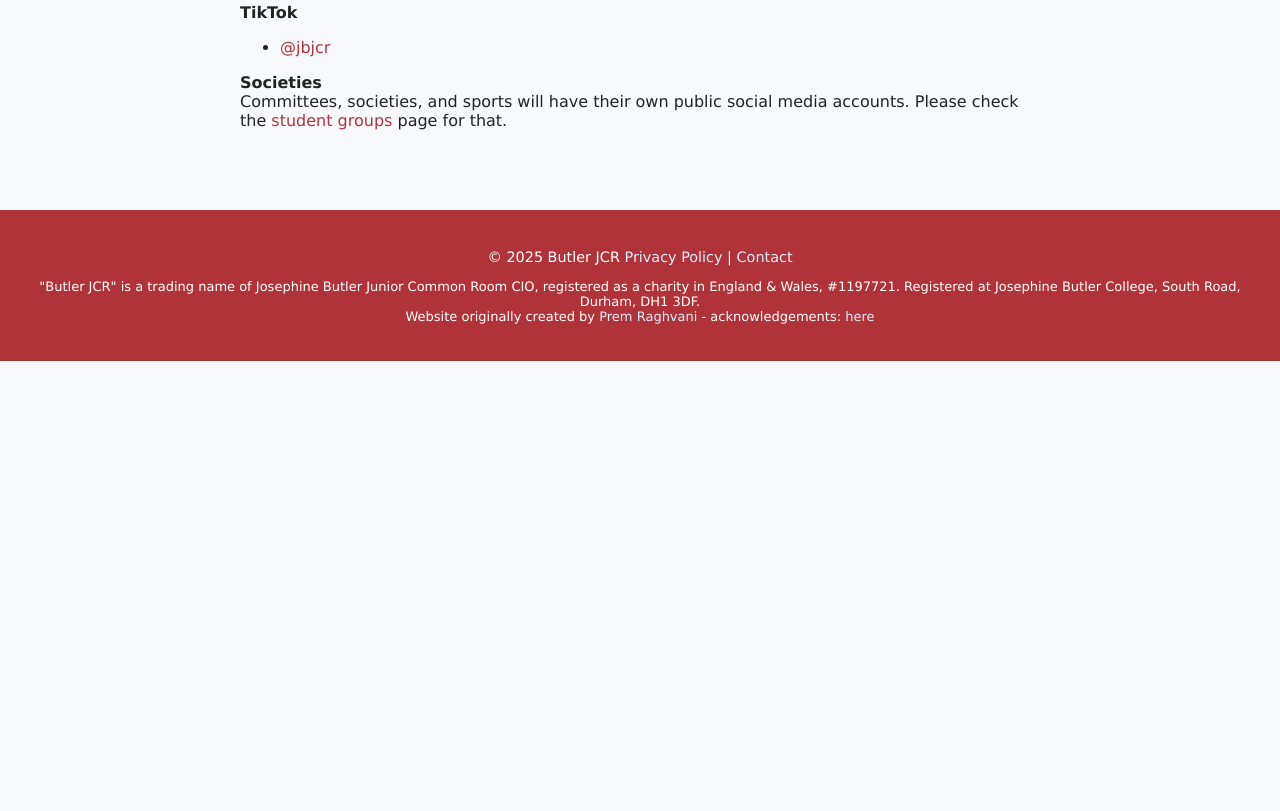
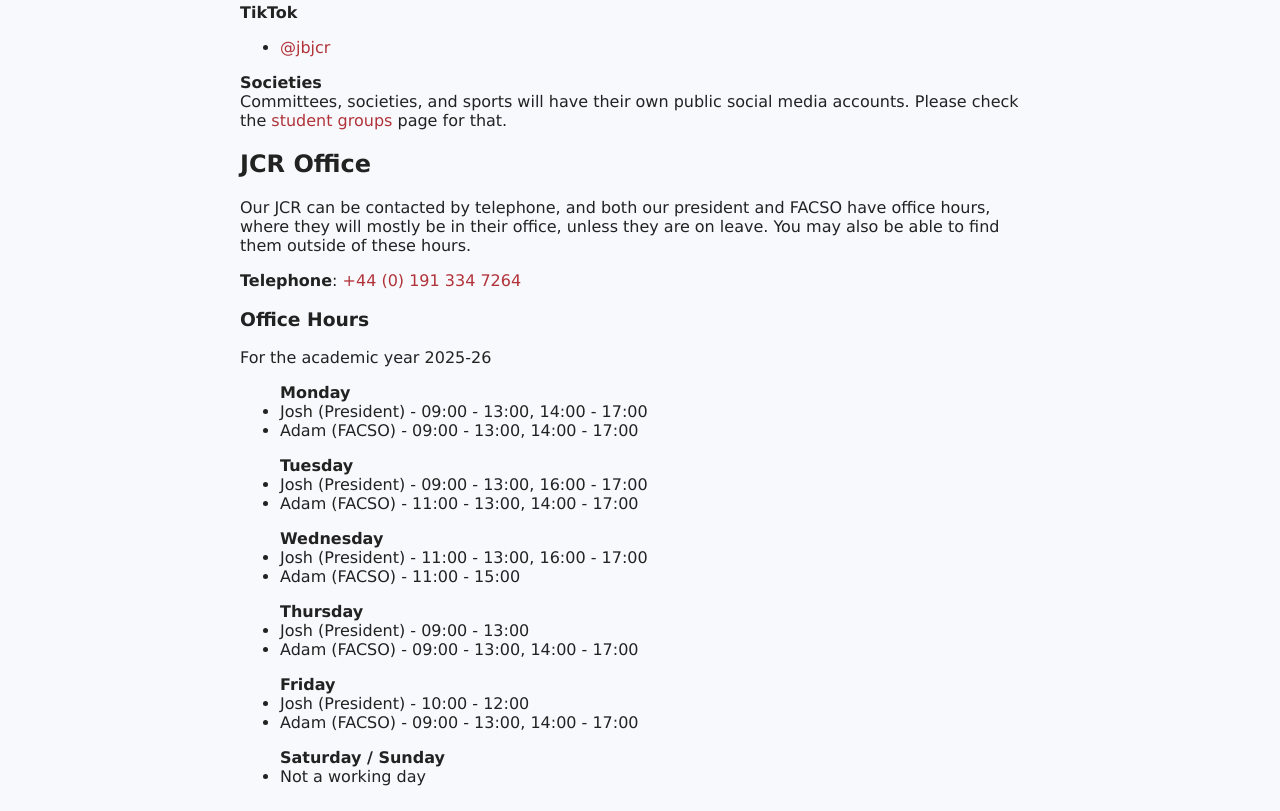
Before and after one commit to josephinebutlerjcr/public-website, a website: page assets/html/contact.html in a window 1280 px wide. Shown: the part 1169-1980 px from the top of the page. Before the commit the page ends 1530 px from the top, so only its background shows below. Drawn offline with Linux system fonts and the light colour scheme; files that its build step writes are made by us from their sources.

Commit message:
added office hours / tel

```diff
--- a/assets/html/contact.html
+++ b/assets/html/contact.html
@@ -110,6 +110,44 @@
                 <b>Societies</b><br>
                 Committees, societies, and sports will have their own public social media accounts. Please check the <a href="/groups">student groups</a> page for that.
             </p>
+
+            <!--Office Hours-->
+            <h2>JCR Office</h2>
+            <p>Our JCR can be contacted by telephone, and both our president and FACSO have office hours, where they
+                will mostly be in their office, unless they are on leave. You may also be able to find them outside of these hours.
+            </p>
+            <p><b>Telephone</b>: <a href="tel:+441913347264">+44 (0) 191 334 7264</a></p>
+            <h3>Office Hours</h3>
+            <p>For the academic year 2025-26</p>
+                <ul>
+                    <b>Monday</b>
+                    <li>Josh (President) - 09:00 - 13:00, 14:00 - 17:00</li>
+                    <li>Adam (FACSO) - 09:00 - 13:00, 14:00 - 17:00</li>
+                </ul>
+                <ul>
+                    <b>Tuesday</b>
+                    <li>Josh (President) - 09:00 - 13:00, 16:00 - 17:00</li>
+                    <li>Adam (FACSO) - 11:00 - 13:00, 14:00 - 17:00</li>
+                </ul>
+                <ul>
+                    <b>Wednesday</b>
+                    <li>Josh (President) - 11:00 - 13:00, 16:00 - 17:00</li>
+                    <li>Adam (FACSO) - 11:00 - 15:00</li>
+                </ul>
+                <ul>
+                    <b>Thursday</b>
+                    <li>Josh (President) - 09:00 - 13:00</li>
+                    <li>Adam (FACSO) - 09:00 - 13:00, 14:00 - 17:00</li>
+                </ul>
+                <ul>
+                    <b>Friday</b>
+                    <li>Josh (President) - 10:00 - 12:00</li>
+                    <li>Adam (FACSO) - 09:00 - 13:00, 14:00 - 17:00</li>
+                </ul>
+                <ul>
+                    <b>Saturday / Sunday</b>
+                    <li>Not a working day</li>
+                </ul>
         </section>
 
     </main>
```
